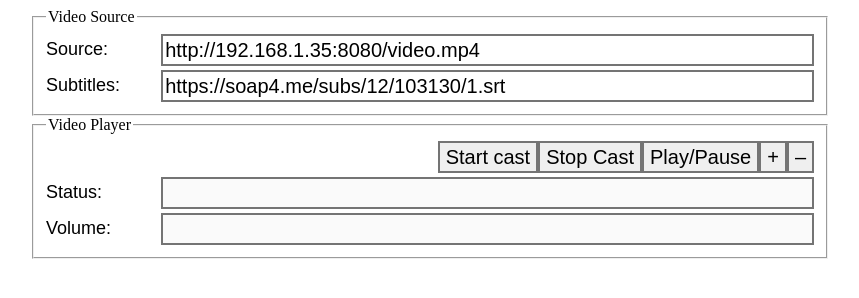
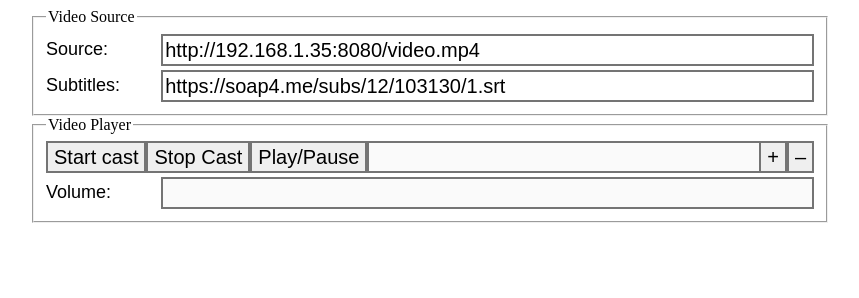
Before and after one commit to ZSmartHome/homecaster, a website: page www/index.html in a window 1280 px wide. Shown: the whole page, without its empty margins (210-1069 px from the left). Drawn offline with Linux system fonts and the light colour scheme.

Commit message:
refactor/rename

```diff
--- a/www/index.html
+++ b/www/index.html
@@ -22,19 +22,16 @@
                    value="https://soap4.me/subs/12/103130/1.srt" autocomplete="off">
         </div>
     </fieldset>
-    <fieldset class="video-player panel">
+    <fieldset class="player panel">
         <legend>Video Player</legend>
         <div class="panel__group">
             <button id="video-start-cast-button">Start cast</button>
             <button id="video-stop-cast-button">Stop Cast</button>
             <button id="video-play-pause-button">Play/Pause</button>
+            <label class="player__status"><input class="panel__input" type="text" id="video-current-state-input"
+                   value="" disabled autocomplete="off"></label>
             <button id="video-volume-up-button">+</button>
             <button id="video-volume-down-button">–</button>
-        </div>
-        <div class="panel__group">
-            <label class="panel__label" for="video-current-state-input">Status:</label>
-            <input class="panel__input" type="text" id="video-current-state-input"
-                   value="" disabled autocomplete="off">
         </div>
         <div class="panel__group">
             <label class="panel__label" for="video-current-volume-input">Volume:</label>
--- a/www/styles.css
+++ b/www/styles.css
@@ -47,11 +47,11 @@
     border: 2px #747474 solid;
 }
 
-.video-player {
+.player {
 
 }
 
-.video-player button {
+.player button {
     font-family: sans-serif, Arial;
     font-size: 20px;
     font-weight: normal;
@@ -59,3 +59,7 @@
 
     border: 2px #747474 solid;
 }
+
+.player__status {
+    flex-grow: 1;
+}
```
